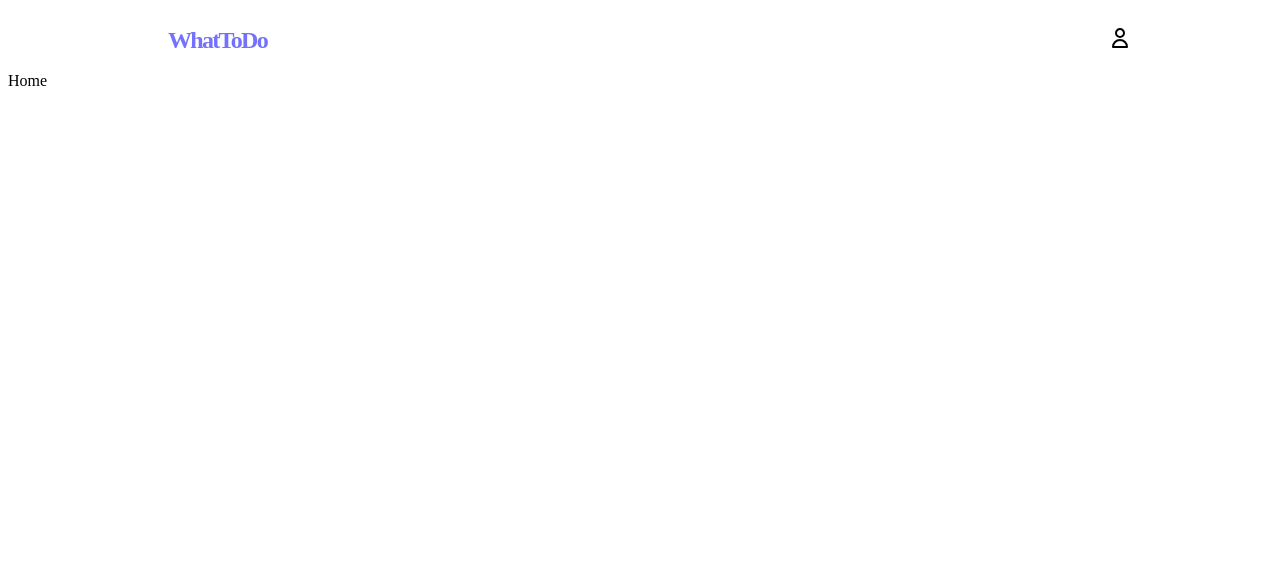
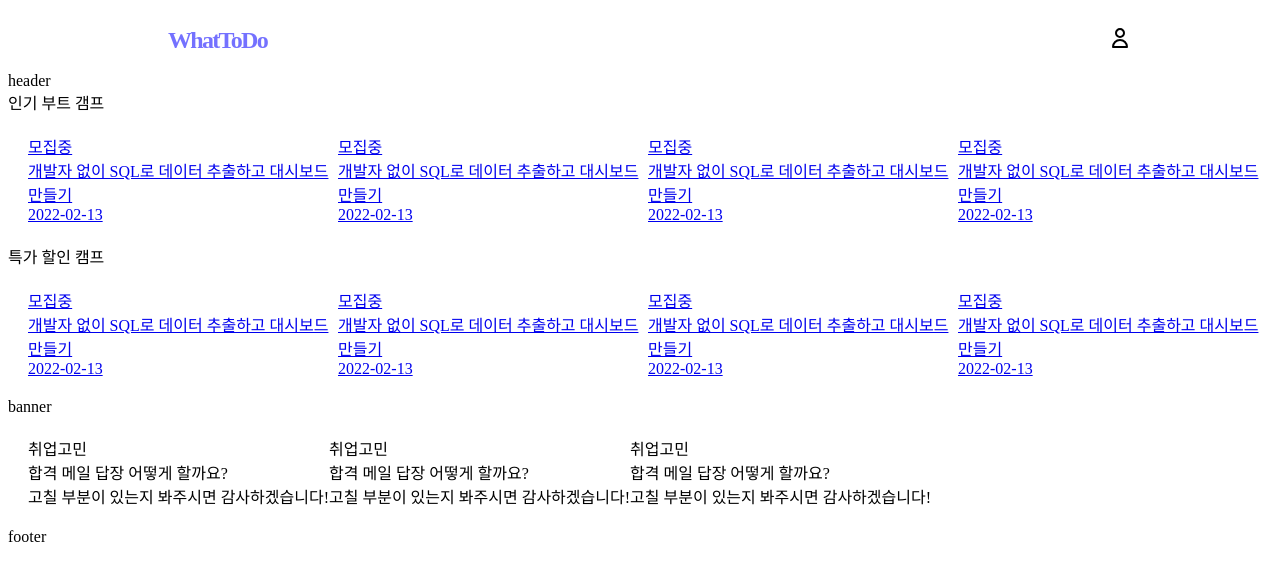
Before and after one commit to 2jaebbang/whatToDo, a React (Create React App) app: page / in a window 1280 px wide. Shown: the top 580 px of the page. Built offline with nearby package versions, Linux system fonts and the light colour scheme.

Commit message:
feat: Home 기본 레이아웃 구성

```diff
--- a/src/App.tsx
+++ b/src/App.tsx
@@ -4,15 +4,14 @@ import Home from "pages/Home";
 import CampDetail from "pages/CampDetail";
 import CampApply from "pages/CampApply";
 import Community from "pages/Community";
-import Nav from "components/Nav";
-import { ContentsContainer } from "components/ContentsContainer";
+
 function App() {
   return (
     <div className="App">
       <BrowserRouter>
         <Routes>
           <Route path="/" element={<Home />}></Route>
-          <Route path="/detail" element={<CampDetail />}></Route>
+          <Route path="/detail/:id" element={<CampDetail />}></Route>
           <Route path="/apply" element={<CampApply />}></Route>
           <Route path="/community" element={<Community />}></Route>
         </Routes>
--- /dev/null
+++ b/src/components/CampCard.tsx
@@ -0,0 +1,22 @@
+import React from "react";
+import { Link } from "react-router-dom";
+import { ICamp } from "types/type";
+import styled from "styled-components";
+
+export default function CampCard({ camp }: { camp: ICamp }) {
+  return (
+    <Link to={`/camp/${camp.id}`}>
+      <Container style={{ backgroundImage: `url(${camp.thumbnail})` }}>
+        <div>{camp.status}</div>
+        <div>{camp.title}</div>
+        <div>{camp.dateStart}</div>
+      </Container>
+    </Link>
+  );
+}
+
+const Container = styled.div`
+    backgroundSize: "cover",
+    backgroundPosition: "center",
+    padding: "20px",
+`;
--- /dev/null
+++ b/src/components/CommunityCard.tsx
@@ -0,0 +1,38 @@
+import React from "react";
+import { Link } from "react-router-dom";
+import { ICommunity } from "types/type";
+import styled from "styled-components";
+
+export default function CommunityCard({
+  community,
+}: {
+  community: ICommunity;
+}) {
+  return (
+    <Container>
+      <div>{community.category}</div>
+      <div>{community.title}</div>
+      <div>{community.content}</div>
+
+      <CommentContainer>
+        {community.comments.map((comment) => {
+          <Comment>
+            <div>{comment.profile}</div>
+            <div>{comment.nickName}</div>
+            <div>{comment.content}</div>
+          </Comment>;
+        })}
+      </CommentContainer>
+    </Container>
+  );
+}
+
+const Container = styled.div`
+           backgroundSize: "cover",
+           backgroundPosition: "center",
+           padding: "20px",
+`;
+
+const CommentContainer = styled.div``;
+
+const Comment = styled.div``;
--- a/src/pages/Home/index.tsx
+++ b/src/pages/Home/index.tsx
@@ -1,10 +1,62 @@
 import React from "react";
+import { ICamp, ICommunity } from "types/type";
 import Nav from "components/Nav";
+import CampCard from "components/CampCard";
+import CommunityCard from "components/CommunityCard";
+
+const camp: ICamp = {
+  id: 0,
+  type: "인기",
+  status: "모집중",
+  category: "IT",
+  skill: "SQL",
+  title: "개발자 없이 SQL로 데이터 추출하고 대시보드 만들기",
+  thumbnail: " ",
+  dateStart: "2022-02-13",
+};
+
+const community: ICommunity = {
+  id: 0,
+  category: "취업고민",
+  title: "합격 메일 답장 어떻게 할까요?",
+  content: "고칠 부분이 있는지 봐주시면 감사하겠습니다!",
+  comments: [
+    { id: 0, nickName: "멘토1342", profile: "", content: "안녕하세요" },
+  ],
+};
+
 export default function Home() {
   return (
     <div>
       <Nav />
-      <div>Home</div>
+      <header>header</header>
+      <section>
+        <div>인기 부트 갬프</div>
+        <div style={{ display: "flex", padding: "20px" }}>
+          <CampCard camp={camp} />
+          <CampCard camp={camp} />
+          <CampCard camp={camp} />
+          <CampCard camp={camp} />
+        </div>
+      </section>
+      <section>
+        <div>특가 할인 캠프</div>
+        <div style={{ display: "flex", padding: "20px" }}>
+          <CampCard camp={camp} />
+          <CampCard camp={camp} />
+          <CampCard camp={camp} />
+          <CampCard camp={camp} />
+        </div>
+      </section>
+      <div>banner</div>
+      <section>
+        <div style={{ display: "flex", padding: "20px" }}>
+          <CommunityCard community={community} />
+          <CommunityCard community={community} />
+          <CommunityCard community={community} />
+        </div>
+      </section>
+      <footer>footer</footer>
     </div>
   );
 }
--- a/src/types/type.ts
+++ b/src/types/type.ts
@@ -4,7 +4,7 @@ export interface ICamp {
   status: "모집전" | "모집중" | "모집완료";
   category?: string;
   skill?: string;
-  campName: string;
+  title: string;
   thumbnail: string;
   dateStart: string;
 }
@@ -20,5 +20,6 @@ export interface ICommunity {
 export interface IComment {
   id: number;
   nickName: string;
+  profile: string;
   content: string;
 }
```
